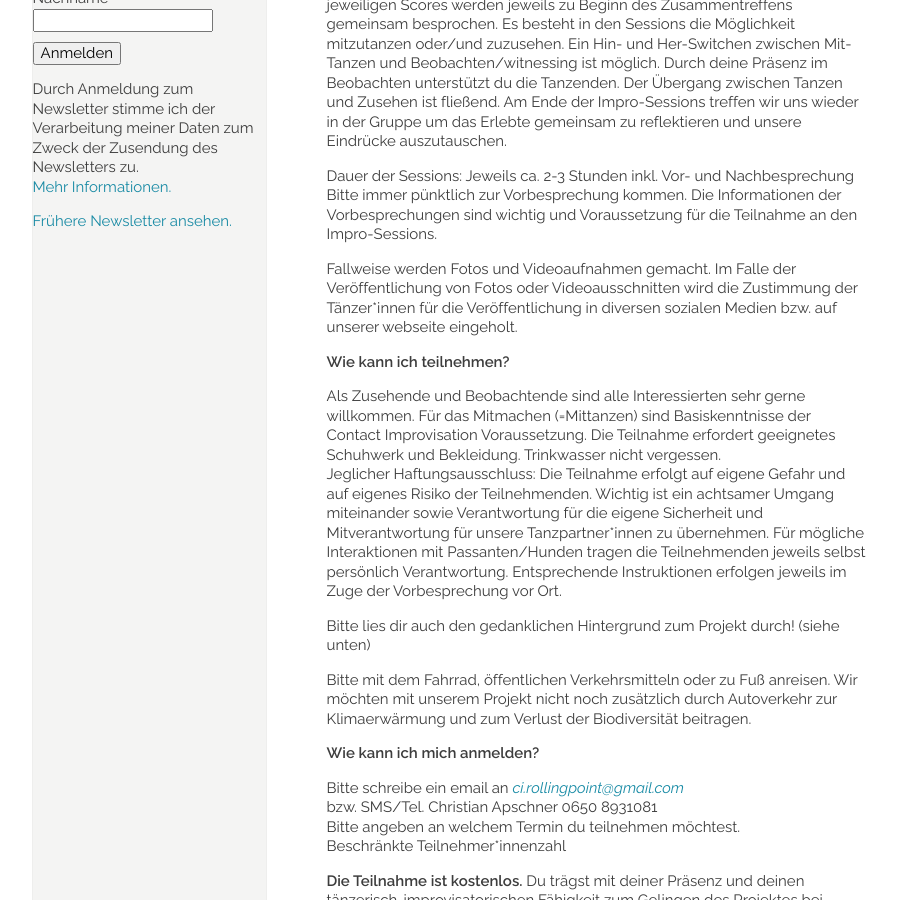
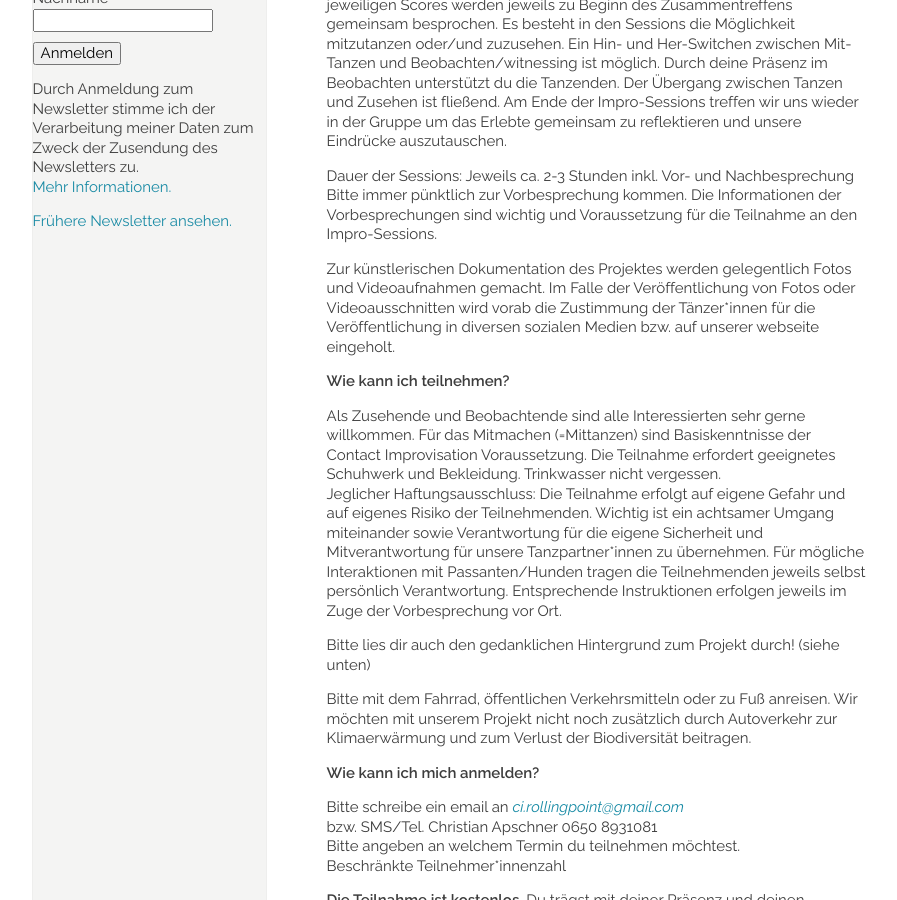
Before and after one commit to manulari/rollingpointat, a Jekyll site: the page built from _pages_de/mycelium.md, in a window 1280 px wide and 900 px high, scrolled down 1090 px. Shown: the whole window, without its empty margins (152-1049 px from the left). Built offline with Jekyll 4.4.1, drawn with Linux system fonts in a browser that asks for light colours; comment, search, counter and statistics services are not loaded.

Commit message:
Update page (de) “mycelium”

```diff
--- a/_pages_de/mycelium.md
+++ b/_pages_de/mycelium.md
@@ -33,7 +33,7 @@ Jeder Termin ist einer bestimmten Improvisationsstruktur (Score) gewidmet. Wir o
 Dauer der Sessions: Jeweils ca. 2-3 Stunden inkl. Vor- und Nachbesprechung\
 Bitte immer pünktlich zur Vorbesprechung kommen. Die Informationen der Vorbesprechungen sind wichtig und  Voraussetzung für die Teilnahme an den Impro-Sessions.
 
-Fallweise werden Fotos und Videoaufnahmen gemacht. Im Falle der Veröffentlichung von Fotos oder Videoausschnitten wird die Zustimmung der Tänzer*innen für die Veröffentlichung in diversen sozialen Medien bzw. auf unserer webseite <rollingpoint.at> eingeholt.
+Zur künstlerischen Dokumentation des Projektes werden gelegentlich Fotos und Videoaufnahmen gemacht. Im Falle der Veröffentlichung von Fotos oder Videoausschnitten wird vorab die Zustimmung der Tänzer*innen für die Veröffentlichung in diversen sozialen Medien bzw. auf unserer webseite <rollingpoint.at> eingeholt.
 
 **Wie kann ich teilnehmen?**
 
```
